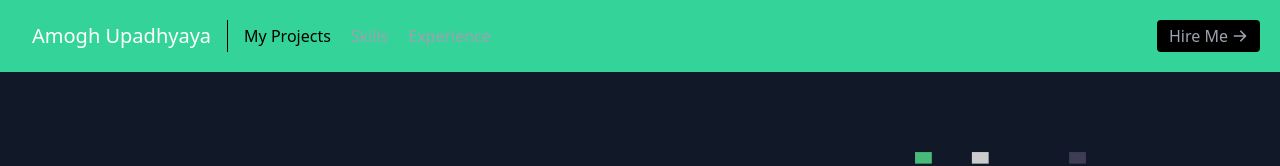
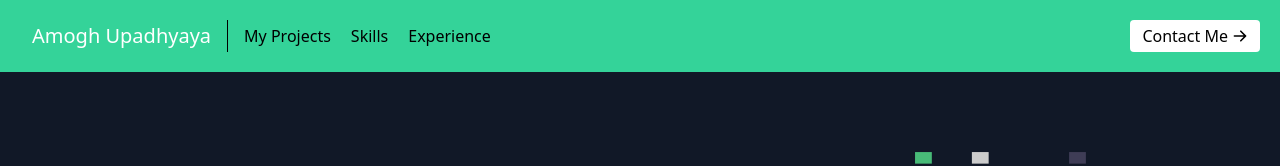
Before and after one commit to amoghu26/portfolio, a React (Create React App) app: page / in a window 1280 px wide. Shown: the top 166 px of the page. Built offline with nearby package versions, Linux system fonts and the light colour scheme.

Commit message:
Add files via upload

```diff
--- a/src/components/Navbar.js
+++ b/src/components/Navbar.js
@@ -15,17 +15,17 @@ export default function Navbar() {
           <a href="#projects" className="mr-5 text-black hover:text-white">
             My Projects
           </a>
-          <a href="#skills" className="mr-5 hover:text-white">
+          <a href="#skills" className="mr-5 text-black hover:text-white">
             Skills
           </a>
-          <a href="#testimonials" className="mr-5 hover:text-white">
+          <a href="#testimonials" className="mr-5 text-black hover:text-white">
             Experience
           </a>
         </nav>
         <a
           href="#contact"
-          className="inline-flex items-center bg-black border-0 py-1 px-3 focus:outline-none hover:bg-black rounded text-base mt-4 md:mt-0">
-          Hire Me
+          className="inline-flex text-black items-center bg-white border-0 py-1 px-3 focus:outline-none hover:bg-white rounded text-base mt-4 md:mt-0">
+          Contact Me
           <ArrowRightIcon className="w-4 h-4 ml-1" />
         </a>
       </div>
```
